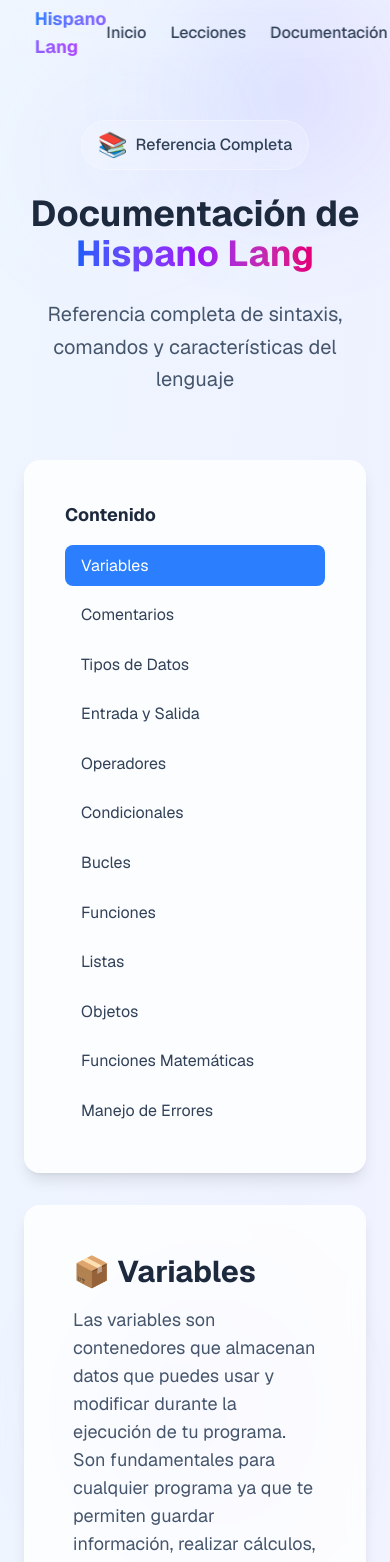
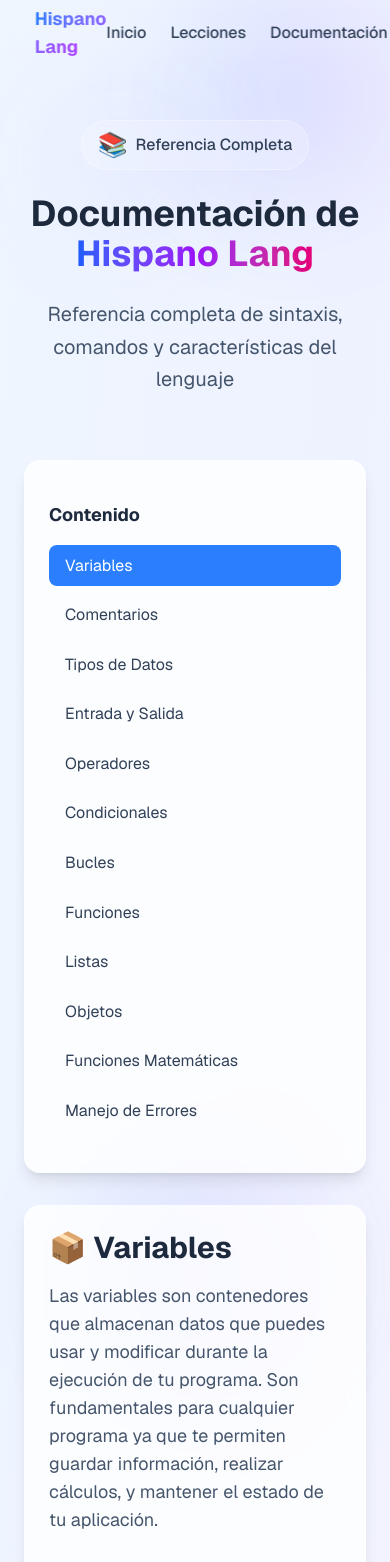
Before and after one commit to nicvazquezdev/hispano-lang-website, a Next.js app: page /documentacion in a window 390 px wide. Shown: the top 1562 px of the page. Built offline with nearby package versions, Linux system fonts and the light colour scheme.

Commit message:
Update padding in DocNav and DocSection components for improved layout consistency. Adjusted padding classes to enhance visual spacing in documentation sections.

```diff
--- a/components/docs/DocNav.tsx
+++ b/components/docs/DocNav.tsx
@@ -21,7 +21,7 @@ export default function DocNav({
       variant="glass"
       className="bg-white/80 backdrop-blur-sm sticky top-24"
     >
-      <div className="p-4">
+      <div className="py-4">
         <h3 className="text-lg font-bold text-slate-800 mb-4">Contenido</h3>
         <nav className="space-y-2">
           {sections.map((section) => (
--- a/components/docs/DocSection.tsx
+++ b/components/docs/DocSection.tsx
@@ -22,7 +22,7 @@ export default function DocSection({
 }: DocSectionProps) {
   return (
     <Card variant="glass" className="bg-white/80 backdrop-blur-sm">
-      <div className="p-6">
+      <div className="md:p-6">
         <h2 className="text-3xl font-bold text-slate-800 mb-4">{title}</h2>
 
         {description && (
```
